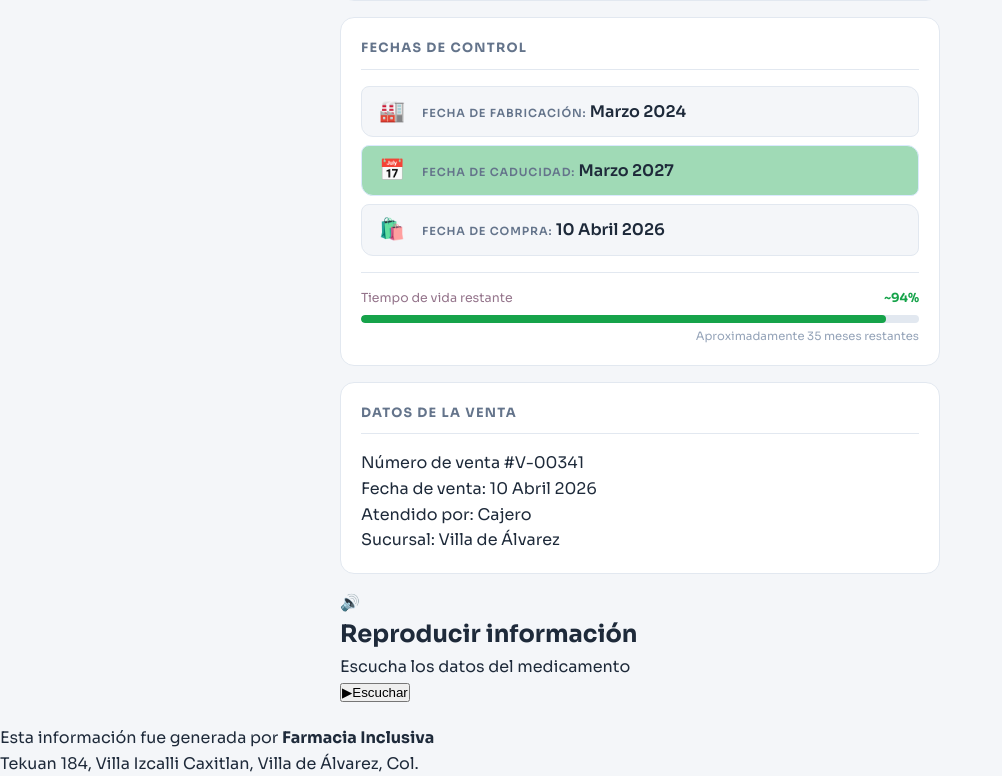
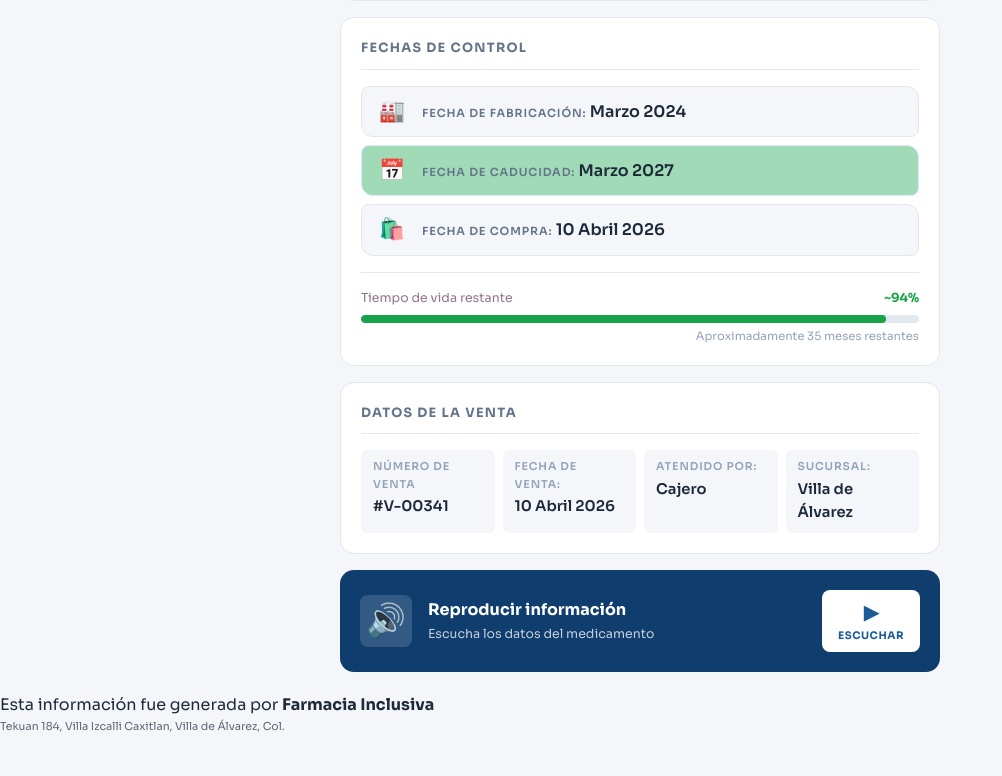
Before and after one commit to EmilioAyala24/Proyecto-Programacion-Web, a React (Vite) app: page / in a window 1280 px wide. Shown: the part 461-1237 px from the top of the page, without its empty margins (0-1002 px from the left). After the commit the page ends 1196 px from the top, so only its background shows below. Built offline with nearby package versions, Linux system fonts and the light colour scheme.

Commit message:
Agregue el css faltante

```diff
--- a/src/App.css
+++ b/src/App.css
@@ -327,3 +327,128 @@ body {
   margin-top: 4px;
   text-align: right;
 }
+
+/* ===== VENTA ===== */
+.venta__grid {
+    display: flex;
+    flex-wrap: wrap;
+    gap: 8px;
+}
+
+.venta__campo {
+    display: flex;
+    flex-direction: column;
+    gap: 2px;
+    padding: 8px 12px;
+    background-color: #f4f6f9;
+    border-radius: 6px;
+    flex: 1;
+    min-width: 120px;
+}
+
+.venta__etiqueta {
+    font-size: 0.68rem;
+    font-weight: 600;
+    letter-spacing: 0.08em;
+    text-transform: uppercase;
+    color: #94a3b8;
+}
+
+.venta__valor {
+    font-size: 0.92rem;
+    font-weight: 600;
+    color: #1e2a3a;
+}
+
+/* ===== SECCIÓN DE AUDIO ===== */
+.audio__tarjeta {
+    background-color: #0f3d6e;
+    border-radius: 14px;
+    padding: 20px;
+    display: flex;
+    align-items: center;
+    gap: 16px;
+    color: #ffffff;
+}
+
+.audio__icono {
+    font-size: 2rem;
+    width: 52px;
+    height: 52px;
+    background-color: rgba(255, 255, 255, 0.15);
+    border-radius: 8px;
+    display: flex;
+    align-items: center;
+    justify-content: center;
+}
+
+.audio__texto {
+    flex: 1;
+}
+
+.audio__titulo {
+    font-size: 1rem;
+    font-weight: 700;
+}
+
+.audio__descripcion {
+    font-size: 0.78rem;
+    opacity: 0.75;
+    margin-top: 2px;
+}
+
+.boton-audio {
+    display: flex;
+    flex-direction: column;
+    align-items: center;
+    gap: 4px;
+    background-color: #ffffff;
+    color: #1a5c96;
+    border: none;
+    border-radius: 8px;
+    padding: 10px 16px;
+    cursor: pointer;
+    font-family: 'Sora', sans-serif;
+    font-weight: 700;
+}
+
+.boton-audio:hover {
+    opacity: 0.9;
+}
+
+.boton-audio__play {
+    font-size: 1.2rem;
+}
+
+.boton-audio__etiqueta {
+    letter-spacing: 0.05em;
+    text-transform: uppercase;
+    font-size: 0.65rem;
+}
+
+/* ===== PIE DE PÁGINA ===== */
+#pie-pagina {
+    text-align: center;
+    padding: 20px;
+    font-size: 0.75rem;
+    color: #94a3b8;
+    line-height: 1.8;
+    border-top: 1px solid #e2e8f0;
+    background-color: #ffffff;
+}
+
+.pie-pagina__nota {
+    font-size: 0.68rem;
+    opacity: 0.7;
+}
+
+/* ===== RESPONSIVE ===== */
+@media (max-width: 440px) {
+    .medicamento__nombre {
+        font-size: 1.6rem;
+    }
+
+    .audio__tarjeta {
+        flex-wrap: wrap;
+    }
+}
```
